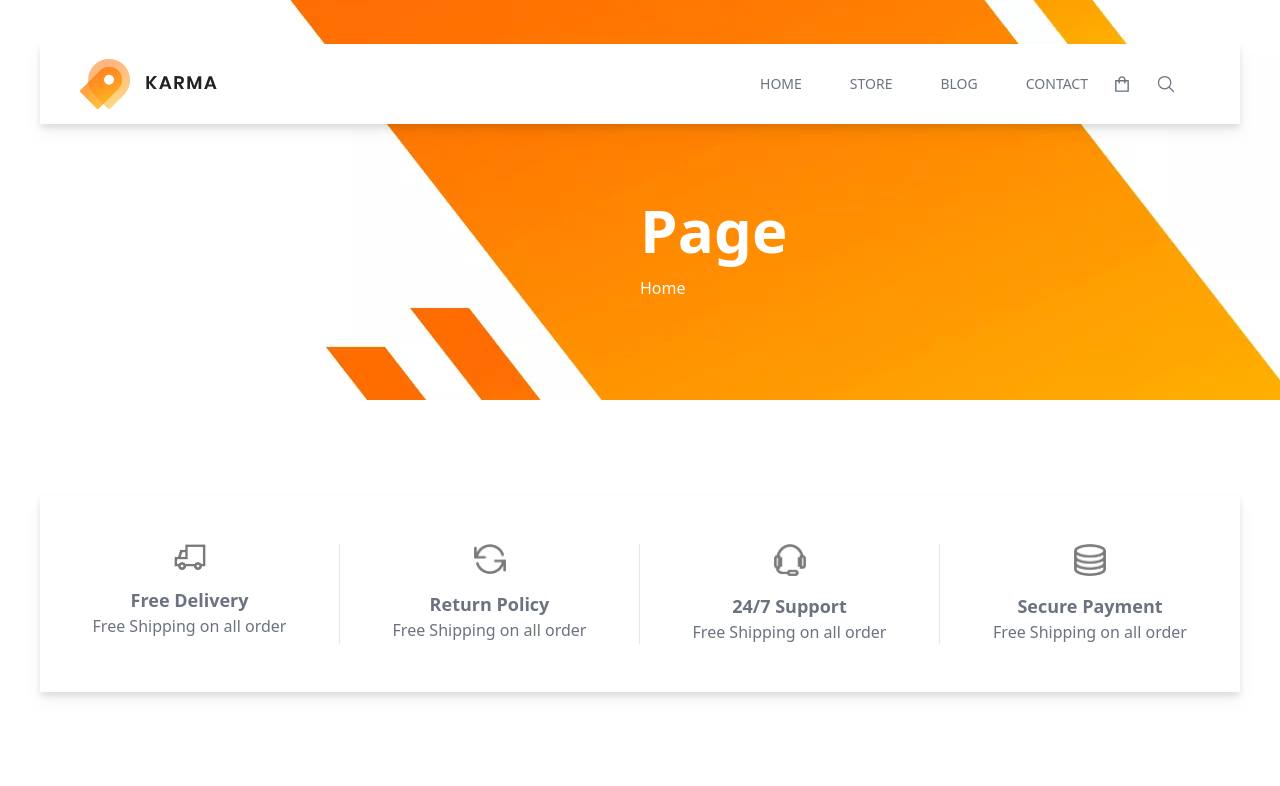
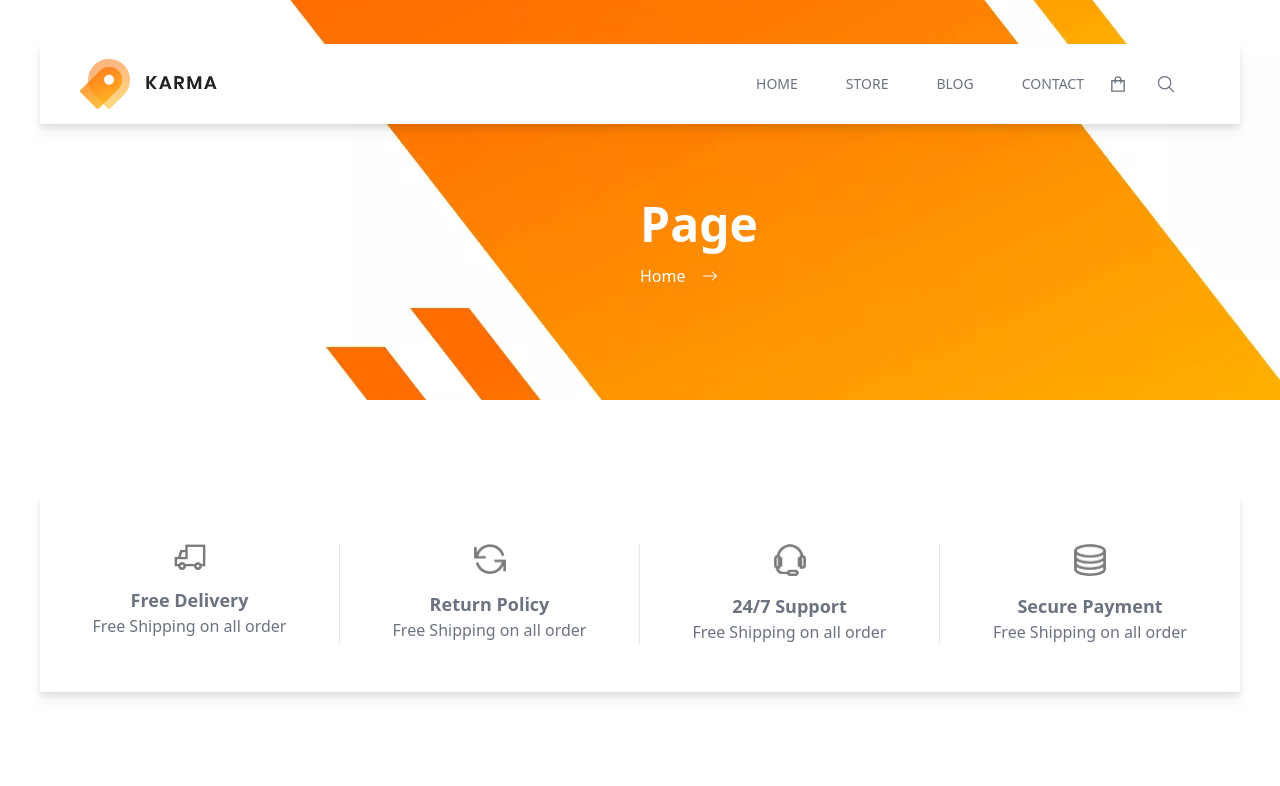
Before and after one commit to m-devs-0287/mern-karma-shop, a React (Create React App) app in the folder frontend/: page / in a window 1280 px wide. Shown: the top 786 px of the page. Built offline with nearby package versions, Linux system fonts and the light colour scheme.

Commit message:
Update Hero.jsx, NavBar.jsx

```diff
--- a/frontend/src/components/Hero.jsx
+++ b/frontend/src/components/Hero.jsx
@@ -23,7 +23,7 @@ const Hero = (props) => {
         <section className="h-[400px] bg-hero bg-[100%] bg-[bottom_100px]">
           <div className="m-auto w-[1200px] h-full flex flex-col items-end top-1/2 relative">
             <div className="w-1/2 text-white flex flex-col gap-4 capitalize">
-              <h1 className="text-6xl font-bold capitalize">
+              <h1 className="text-5xl font-bold capitalize">
                 {props.page} Page
               </h1>
               <Breadcrumbs />
--- a/frontend/src/components/breadcrumbs/Breadcrumbs.jsx
+++ b/frontend/src/components/breadcrumbs/Breadcrumbs.jsx
@@ -5,12 +5,15 @@ import { BsArrowRight } from "react-icons/bs";
 
 const Breadcrumbs = () => {
   const location = useLocation();
-  const crumbs = location.pathname.split("/").filter((crumb) => crumb !== "");
+  const crumbs = location.pathname
+  .split("/")
+  .filter((crumb) => crumb !== "");
+
   const currentLink = `/${crumbs}`;
 
   return (
     <div className="flex items-center gap-4">
-      <Link to={'/'}>Home</Link>
+      <Link to={'/'}>Home</Link><BsArrowRight/>
       <Link to={currentLink}>{crumbs}</Link>
     </div>
   );
--- a/frontend/src/components/layout/NavBar.jsx
+++ b/frontend/src/components/layout/NavBar.jsx
@@ -31,13 +31,13 @@ const NavBar = () => {
     <nav className="flex h-full items-center text-sm">
       <ul className="flex items-center uppercase">
         {menuLinks.map(({ id, title, path }) => (
-          <li key={id} className="px-6 hover:text-orange-500">
-            <Link to={path}>{title}</Link>
+          <li key={id} >
+            <Link className="px-6 hover:text-orange-500" to={path}>{title}</Link>
           </li>
         ))}
 
-        <li className="hover:text-orange-500">
-          <Link to="/cart">
+        <li>
+          <Link to="/cart" className="px-6 hover:text-orange-500">
             <AiOutlineShopping className="text-xl" />
           </Link>
         </li>
```
